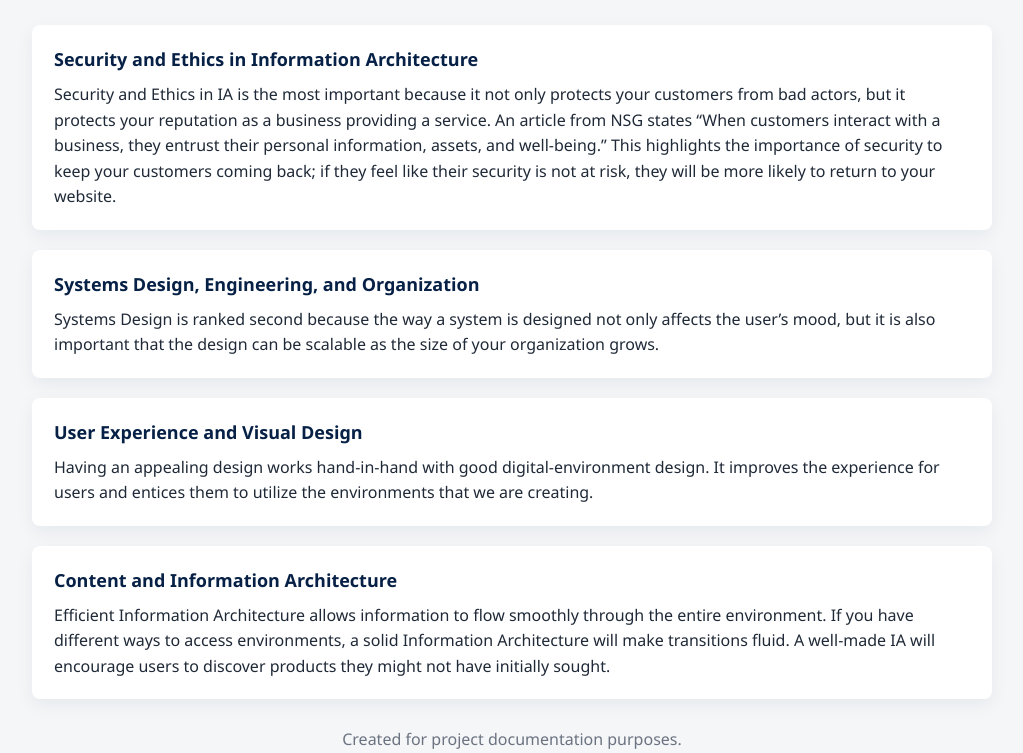
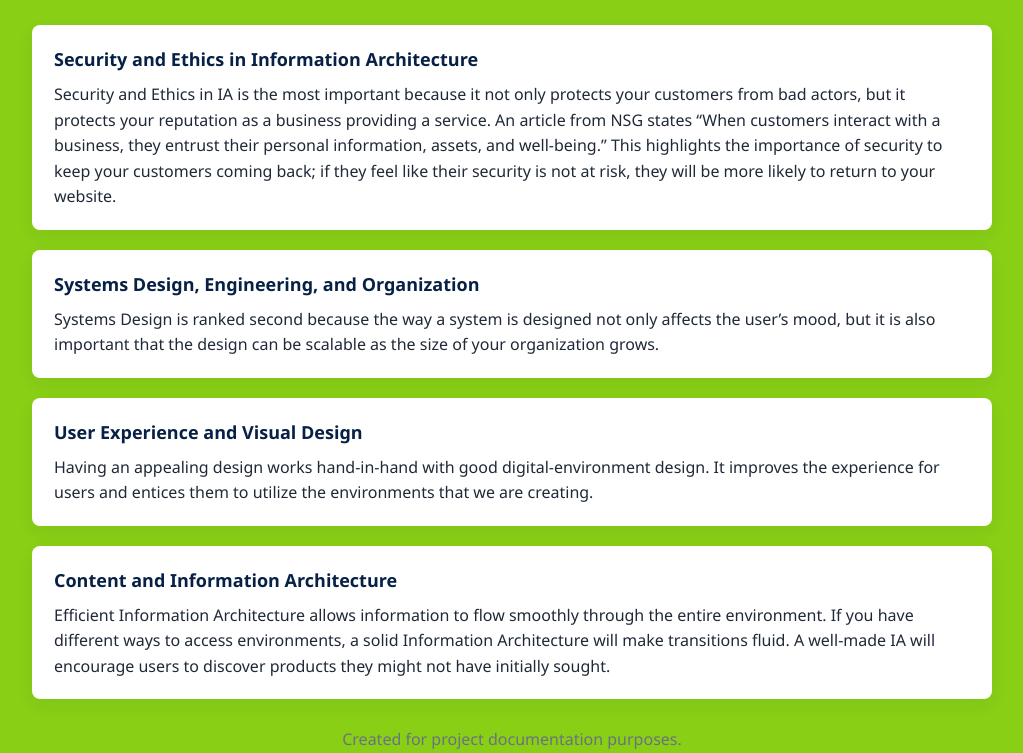
Before and after one commit to mlindell57/it248finalv2, a plain HTML site: page index.html in a window 1280 px wide. Shown: the part 140-893 px from the top of the page, without its empty margins (128-1151 px from the left). Drawn offline with Linux system fonts and the light colour scheme.

Commit message:
Update styles.css

```diff
--- a/styles.css
+++ b/styles.css
@@ -17,7 +17,7 @@ body {
     font-family: "Segoe UI", Roboto, "Helvetica Neue", Arial, sans-serif;
     line-height: 1.6;
     color: #222;
-    background-color: #f4f6f8;
+    background-color: #88cf16;
     padding: 32px;
 }
 
```
